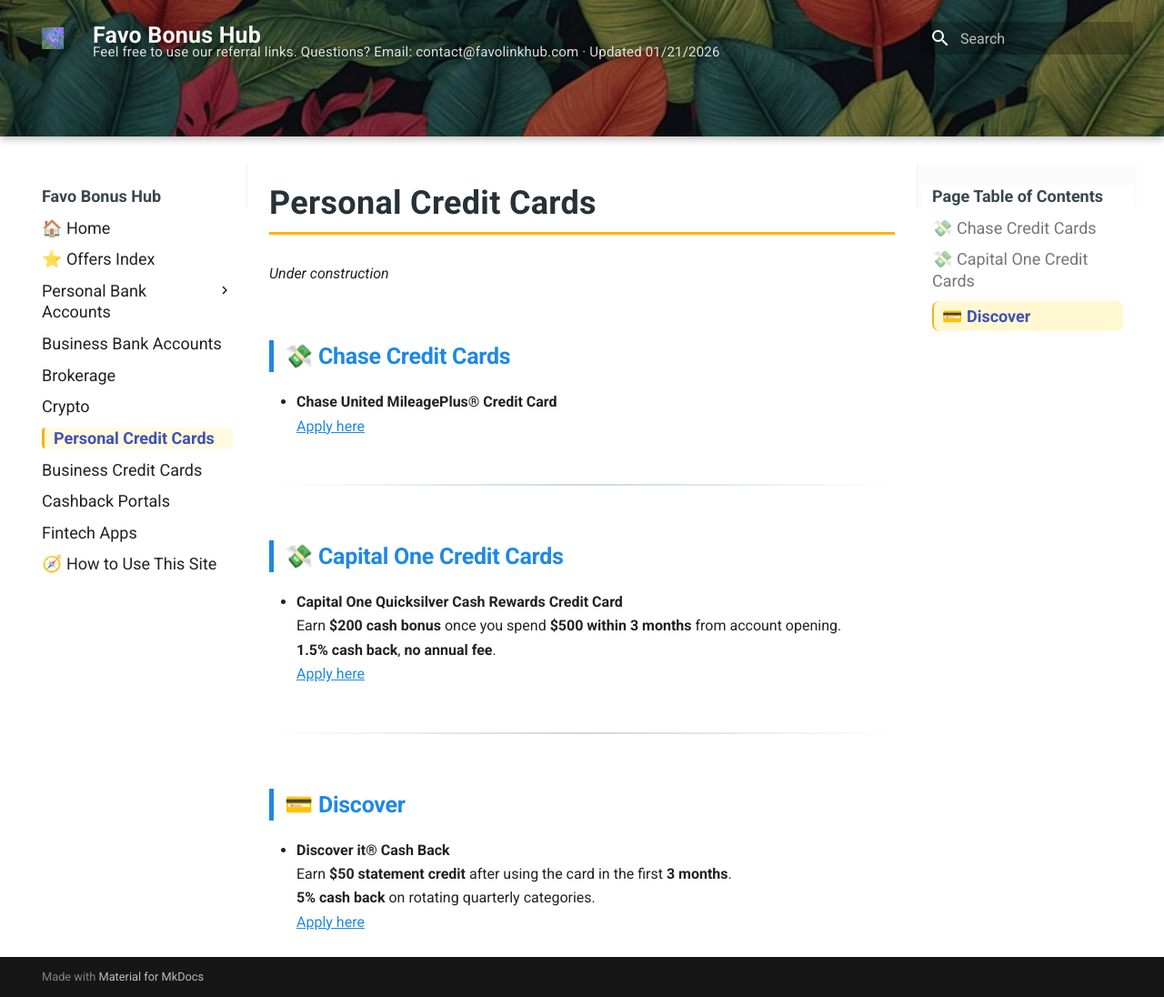
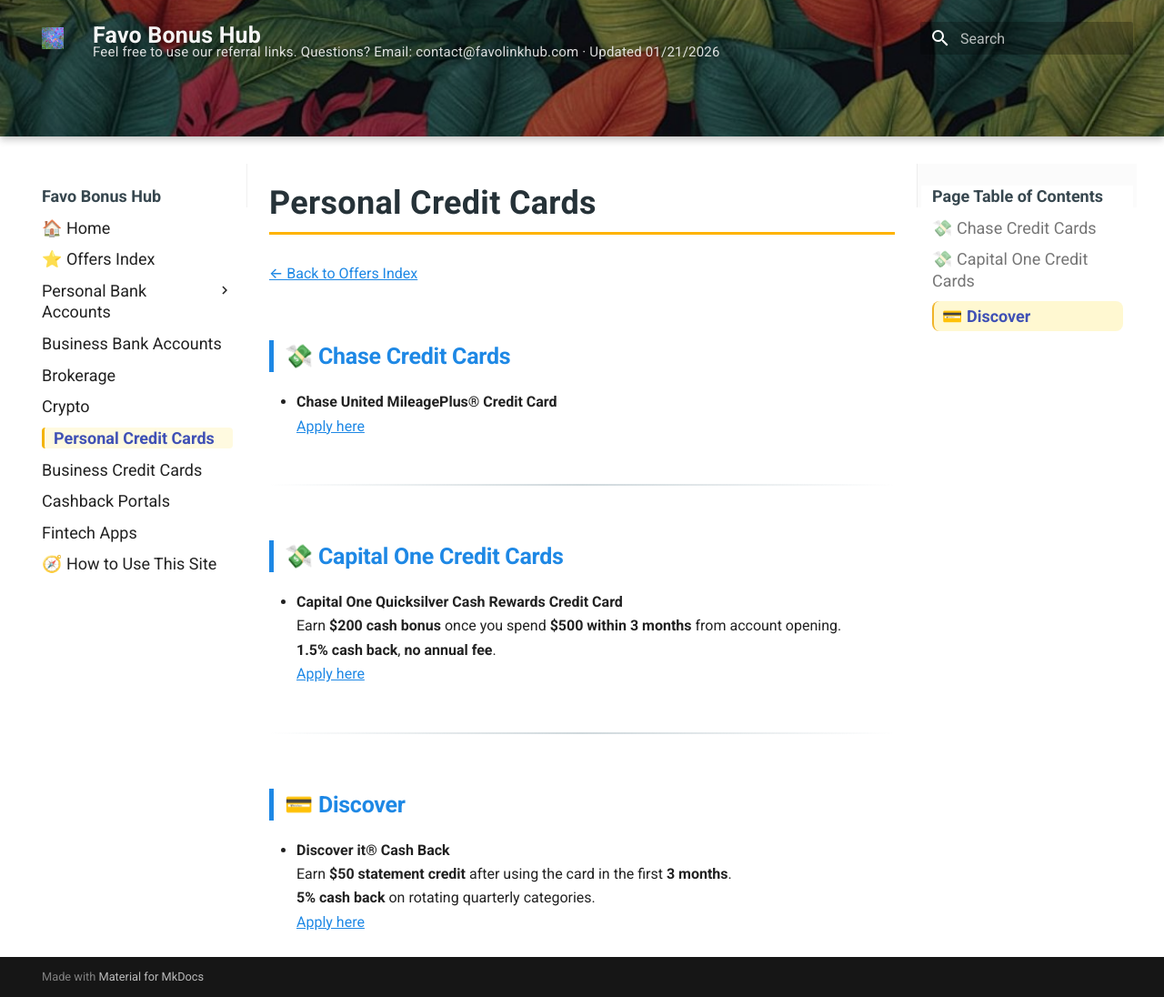
Before and after one commit to whispersofzephyr/favolinkhub-site, an MkDocs documentation site: the page built from docs/personal-credit-cards.md, in a window 1280 px wide and 1096 px high. Shown: the whole window at 91% size. Built offline with MkDocs 1.6.1 and Material for MkDocs 9.7.7, drawn with Linux system fonts in a browser that asks for light colours.

Commit message:
Update personal-credit-cards.md

```diff
--- a/docs/personal-credit-cards.md
+++ b/docs/personal-credit-cards.md
@@ -1,6 +1,6 @@
 # Personal Credit Cards
 
-*Under construction*
+--8<-- "snippets/back-to-list.md"
 
 ## 💸 Chase Credit Cards
 
```
